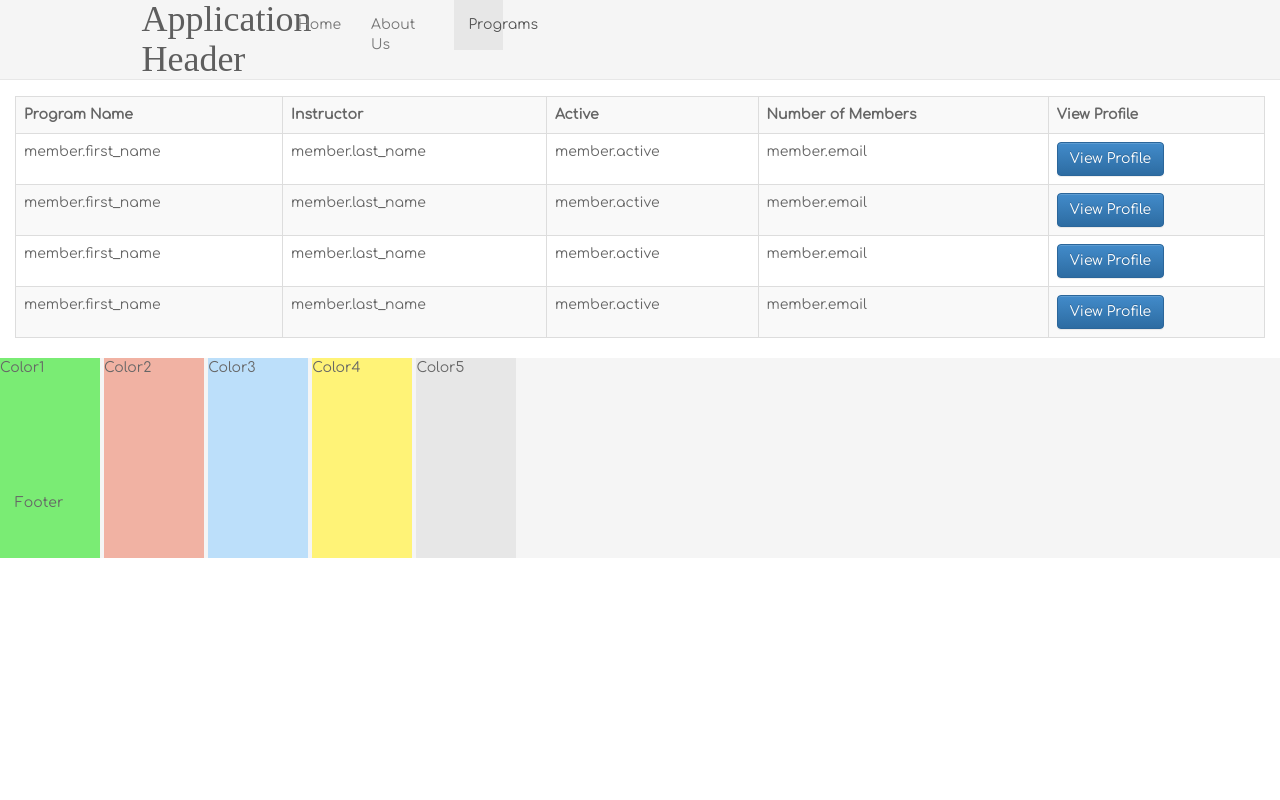
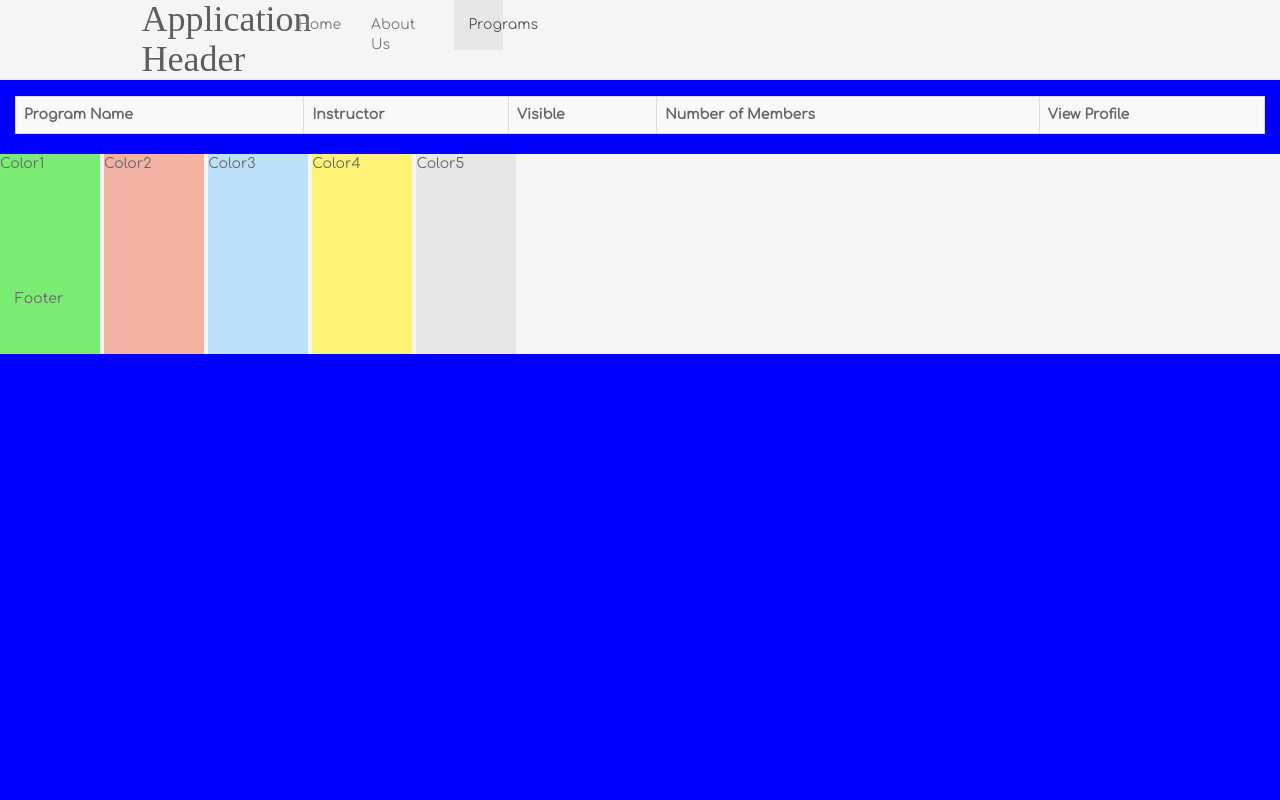
Before and after one commit to cool-beans/Team65_buffer, a Django app: page /final_project/programs/ in a window 1280 px wide. Run offline with Django 3.2, Linux system fonts and the light colour scheme; lists and menus that the app fills with data are empty; parts of the project's set-up code (start-up, migrations or seed data) failed here and were passed over; some libraries are stand-ins or nearby versions; some web fonts are replaced.

Commit message:
Trying to get the tables styled. Created a table.css to help.

```diff
--- a/app/static/styles/application.css
+++ b/app/static/styles/application.css
@@ -1,6 +1,9 @@
 /* Color Variables */
 /*Fonts*/
 /*Global Styles*/
+th {
+  background-color: blue; }
+
 html, body {
   height: 100%;
   font-family: "Comfortaa";
@@ -68,6 +71,10 @@
   form input[type=submit]:hover {
     background-color: #e7e7e7; }
 
+/* Member/Programs Tables */
+th {
+  background-color: blue; }
+
 /*Color Pallet used for testing purposes only */
 #Color1, #Color2, #Color3, #Color4, #Color5 {
   height: 200px;
--- a/app/static/styles/application.scss
+++ b/app/static/styles/application.scss
@@ -12,6 +12,10 @@
 $header_font:"Iceland";
 $content_font:"Comfortaa";
 /*Global Styles*/
+th{
+   background-color:blue;
+}
+
 html, body {
   height: 100%;
   font-family: $content_font;
@@ -99,10 +103,15 @@
    input[type=submit]:hover{
       background-color:$medium_grey;
    }
-
-
 }
 
+/* Member/Programs Tables */
+//table{
+   th{
+      background-color:blue;
+   }
+
+//}
 /*Color Pallet used for testing purposes only */
 #Color1, #Color2, #Color3, #Color4, #Color5{
    height:200px;
--- /dev/null
+++ b/app/static/styles/table.css
@@ -0,0 +1,6 @@
+th{
+   background-color:blue;
+}
+body{
+   background-color:blue;
+}
--- a/app/templates/final_project/base.html
+++ b/app/templates/final_project/base.html
@@ -7,6 +7,7 @@
    <link rel="stylesheet" type="text/css" href="{% static 'bootstrap/css/bootstrap.css' %}">
    <link rel="stylesheet" type="text/css" href="{% static 'bootstrap/css/bootstrap-theme.css' %}">
    <link rel="stylesheet" type="text/css" href="{% static 'styles/application.css' %}">
+   <link rel="stylesheet" type="text/css" href="{% static 'styles/table.css' %}">
 
    <script type="text/javascript" src="{% static 'js/jquery-1.10.2.min.js' %}"></script>
    <script type="text/javascript" src="{% static 'js/application.js' %}"></script>
--- a/app/templates/final_project/members.html
+++ b/app/templates/final_project/members.html
@@ -15,9 +15,11 @@
    <div class="col-lg-10">
       <table class="table table-striped table-bordered table-hover">
          <tr>
-            <th>Member First Name</th>
+            <th style="background-color:green;">Member First Name</th>
             <th>Member Last Name</th>
             <th>Email</th>
+            <th>Phone</th>
+            <th>Date Account was Created</th>
             <th>Profie</th>
          </tr>
          {% for member in members %}
@@ -25,6 +27,8 @@
             <td>{{ member.first_name }}</td>
             <td>{{ member.last_name }}</td>
             <td>{{ member.email }}</td>
+            <td>{{ member.phone }}</td>
+            <td>{{ member.creation_date }}</td>
             <td><button type="button" class="btn btn-primary">View Profile</button></td>
          </tr>
          {% endfor %}
--- a/app/templates/final_project/programs.html
+++ b/app/templates/final_project/programs.html
@@ -9,41 +9,22 @@
          <tr>
             <th>Program Name</th>
             <th>Instructor</th>
-            <th>Active</th>
+            <th>Visible</th>
             <th>Number of Members</th>
             <th>View Profile</th>
          </tr>
-            <!-- for member in members -->
+
+      {% for program in programs %}
          <tr>
-            <td>member.first_name</td>
-            <td>member.last_name</td>
-            <td>member.active</td>
-            <td>member.email</td>
-            <td><a class="btn btn-primary" href="{% url 'program_profile' %}">View Profile</a></td>
+            <td>{{ program.name }}</td>
+            <td>{{ program.description }}</td>
+            <td>{{ program.visible }}</td>
+            <td>{{ program.members.count }}</td>
+            <td><button type="button" class="btn btn-primary">View Program</button></td>
          </tr>
-         <tr>
-            <td>member.first_name</td>
-            <td>member.last_name</td>
-            <td>member.active</td>
-            <td>member.email</td>
-            <td><a class="btn btn-primary" href="{% url 'program_profile' %}">View Profile</a></td>
-         </tr>
-         <tr>
-            <td>member.first_name</td>
-            <td>member.last_name</td>
-            <td>member.active</td>
-            <td>member.email</td>
-            <td><a class="btn btn-primary" href="{% url 'program_profile' %}">View Profile</a></td>
-         </tr>
-         <tr>
-            <td>member.first_name</td>
-            <td>member.last_name</td>
-            <td>member.active</td>
-            <td>member.email</td>
-            <td><a class="btn btn-primary" href="{% url 'program_profile' %}">View Profile</a></td>
-         </tr>
+         {% endfor %}
          <!-- end forloop -->
-      </table>
+     </table>
    </div>
 </div><!--row-->
 {% endblock %}
```
Also changed, not shown: project/db/project.db, 2 other files.
